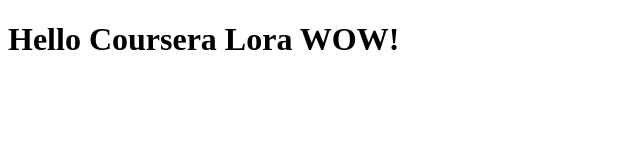
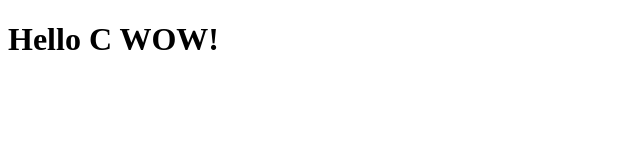
Before and after one commit to lilu-box/coursera-test, a plain HTML site: page index.html in a window 1280 px wide. Shown: the whole page, without its empty margins (0-640 px from the left). Drawn offline with Linux system fonts and the light colour scheme.

Commit message:
One more time

```diff
--- a/index.html
+++ b/index.html
@@ -2,9 +2,9 @@
 <html>
 <head>
   <meta charset="utf-8">
-  <title>Hello Coursera</title>
+  <title>Hello </title>
 </head>
 <body>
-  <h1>Hello Coursera Lora WOW!</h1>
+  <h1>Hello C WOW!</h1>
 </body>
 </html>
```
